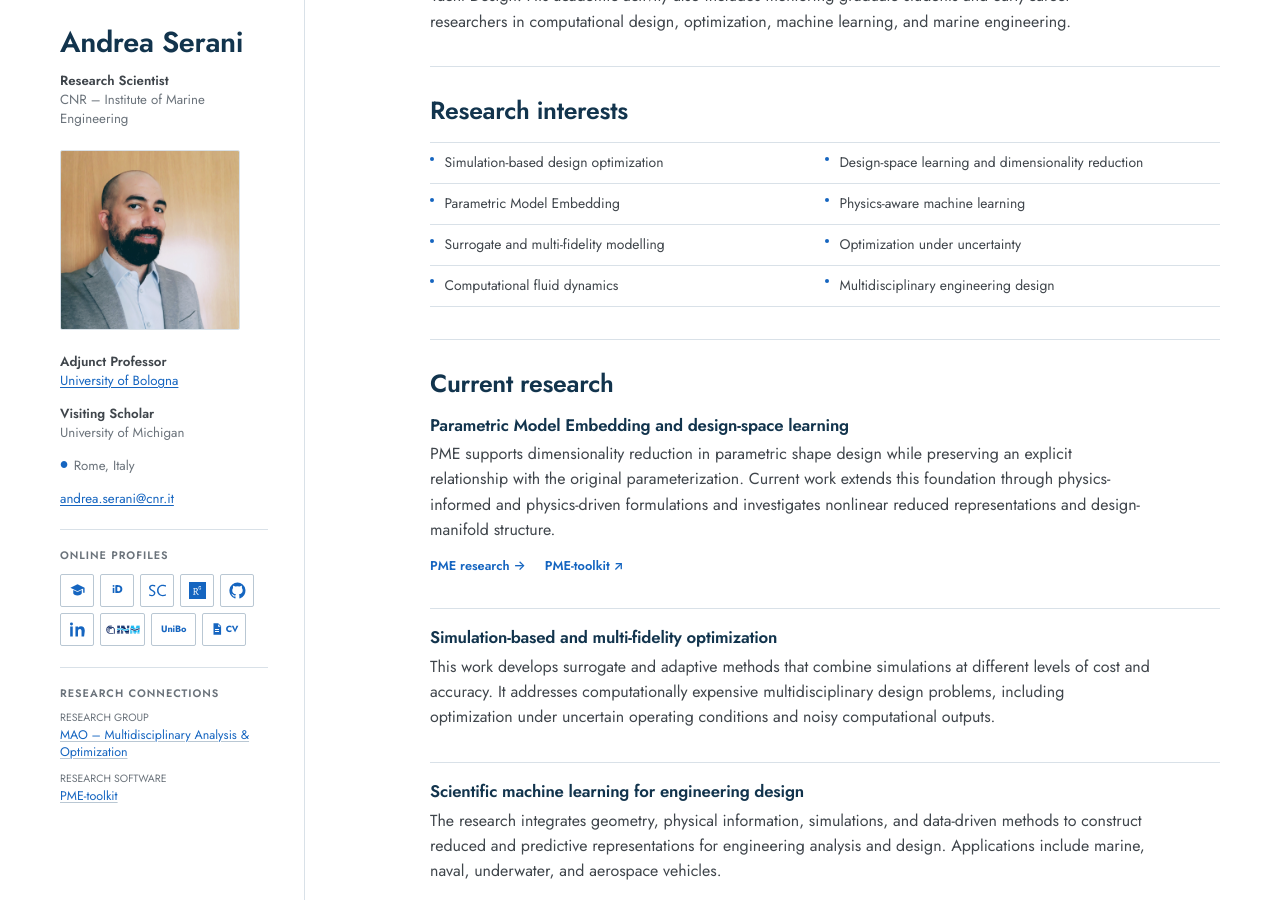
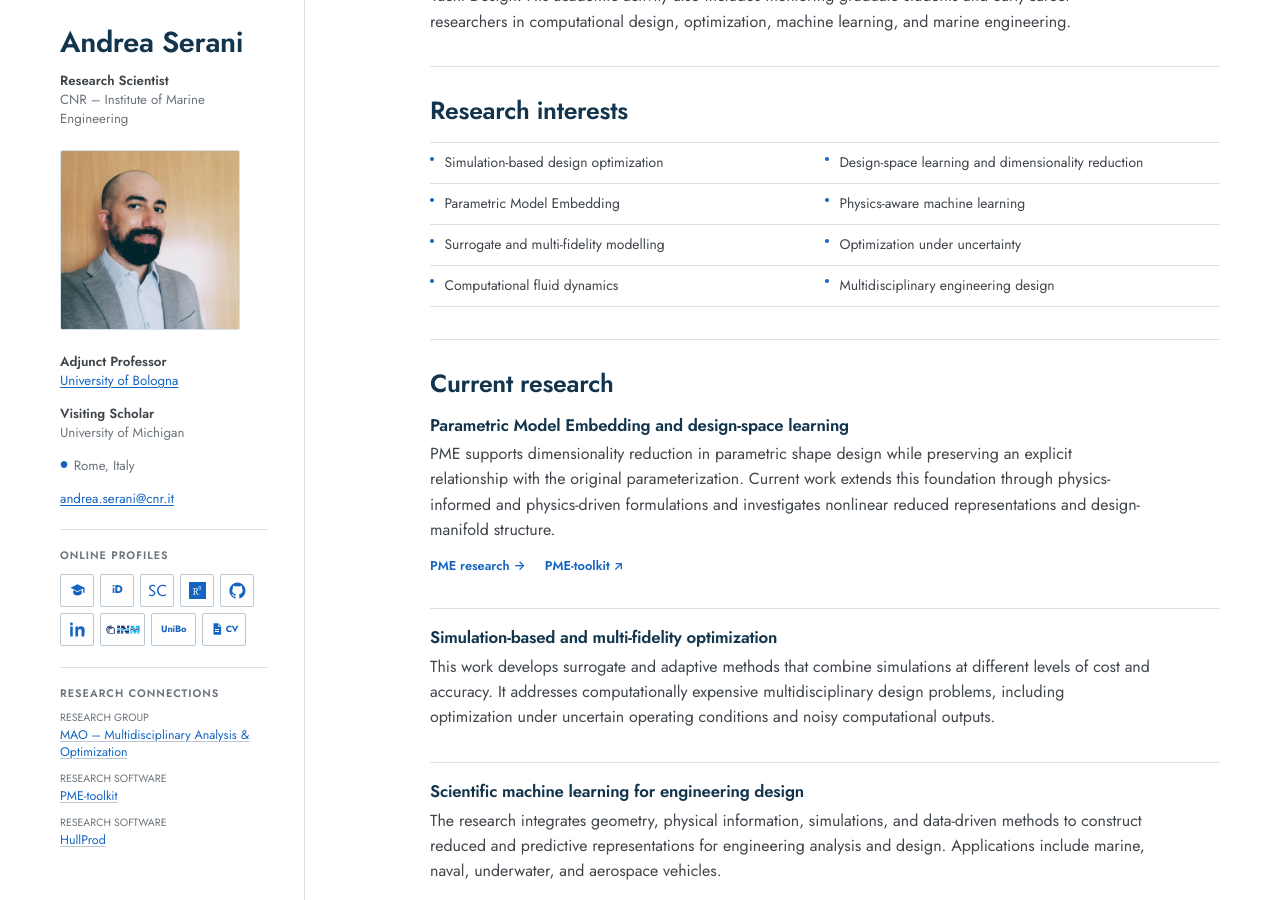
Before and after one commit to aserani/aserani.github.io, a Jekyll site: the page built from index.html, in a window 1280 px wide and 900 px high, scrolled down 652 px. Built offline with Jekyll 4.4.1, drawn with Linux system fonts in a browser that asks for light colours.

Commit message:
feat: add HullProd to research software links

```diff
--- a/_includes/profile-sidebar.html
+++ b/_includes/profile-sidebar.html
@@ -27,6 +27,7 @@
       <h2 id="research-connections-title">Research connections</h2>
       <p><span>Research group</span><a href="https://cnr-inm-mao.github.io/">MAO – Multidisciplinary Analysis &amp; Optimization</a></p>
       <p><span>Research software</span><a href="https://cnr-inm-mao.github.io/pme-toolkit/">PME-toolkit</a></p>
+      <p><span>Research software</span><a href="https://github.com/cnr-inm-mao/hullprod">HullProd</a></p>
     </section>
   </div>
 </aside>
```
